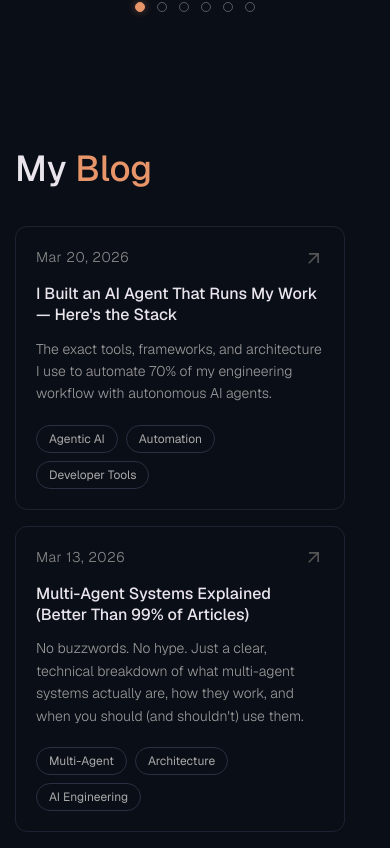
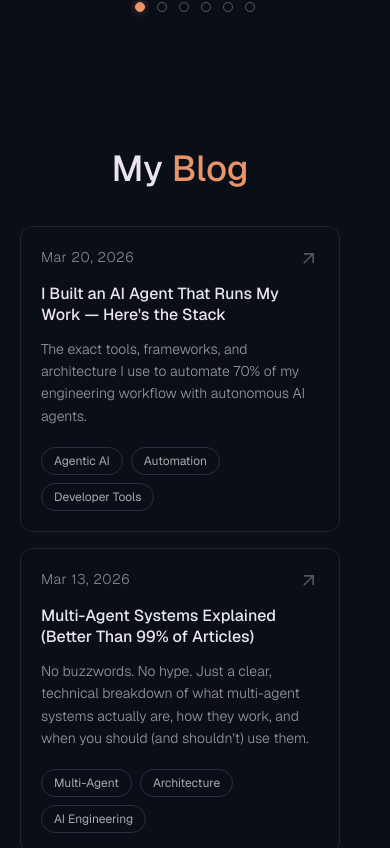
Before and after one commit to Shantanu-9901/my-portfolio, a React (Vite) app: page / in a window 390 px wide. Shown: the part 5996-6844 px from the top of the page. Built offline with nearby package versions, Linux system fonts and the light colour scheme.

Commit message:
fix: center-align blog container and heading

```diff
--- a/src/components/styles/Blog.css
+++ b/src/components/styles/Blog.css
@@ -6,7 +6,8 @@
 }
 
 .blog-container {
-  width: 1300px;
+  width: 1000px;
+  max-width: calc(100% - 40px);
   margin: auto;
 }
 
@@ -15,6 +16,7 @@
   font-weight: 500;
   margin-top: 0;
   margin-bottom: 50px;
+  text-align: center;
 }
 
 .blog-section h2 > span {
@@ -25,8 +27,6 @@
   display: grid;
   grid-template-columns: repeat(2, 1fr);
   gap: 24px;
-  max-width: 1000px;
-  margin: 0 auto;
 }
 
 .blog-card {
@@ -145,19 +145,6 @@
 }
 
 /* Responsive */
-@media only screen and (max-width: 1600px) {
-  .blog-container {
-    width: 1200px;
-    max-width: calc(100% - 160px);
-  }
-}
-
-@media only screen and (max-width: 1400px) {
-  .blog-container {
-    width: 900px;
-  }
-}
-
 @media (max-width: 1024px) {
   .blog-section h2 {
     font-size: 50px;
@@ -192,13 +179,6 @@
   }
 }
 
-@media only screen and (max-width: 900px) {
-  .blog-container {
-    width: 500px;
-    max-width: var(--cWidth);
-  }
-}
-
 @media (max-width: 600px) {
   .blog-section h2 {
     font-size: 36px;
```
